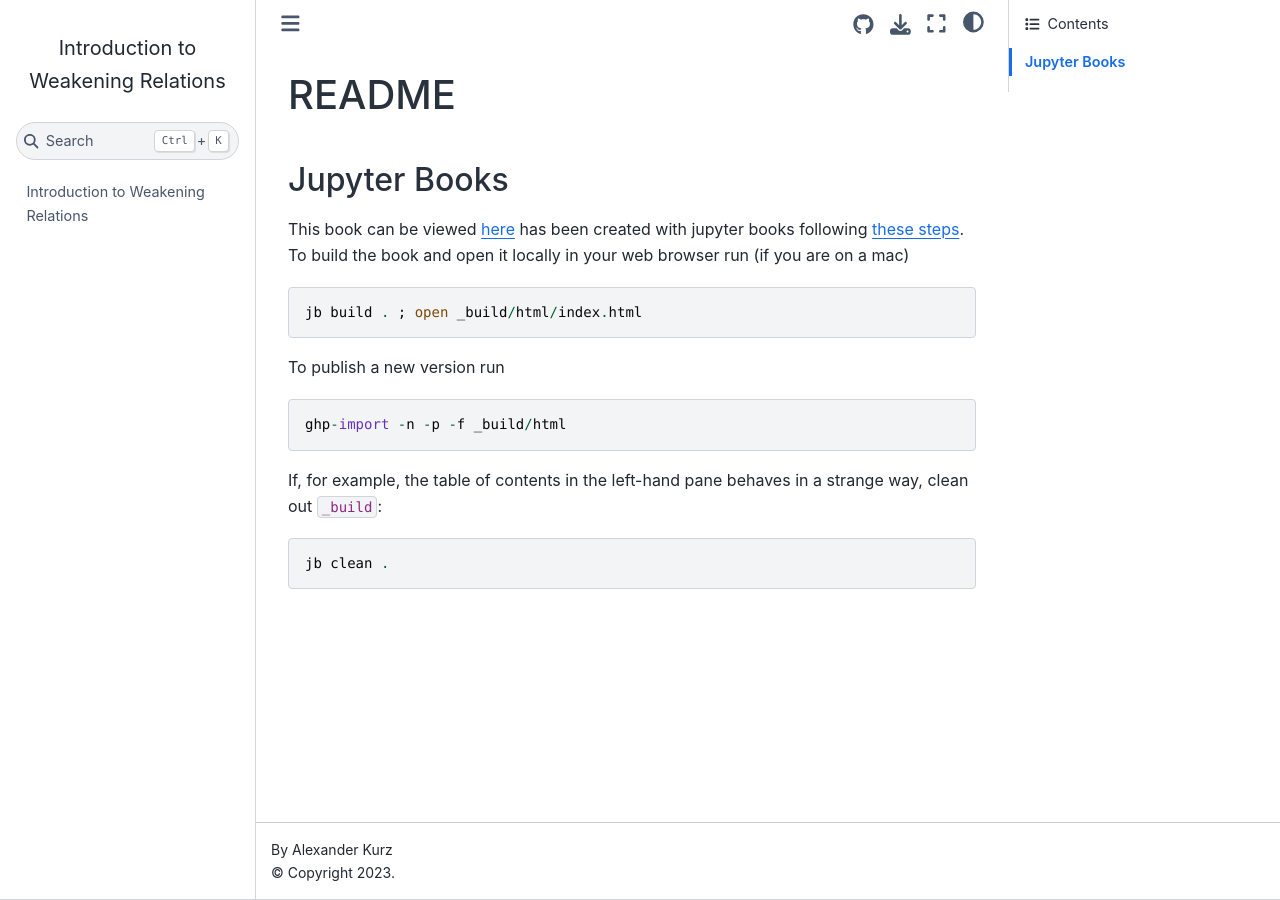
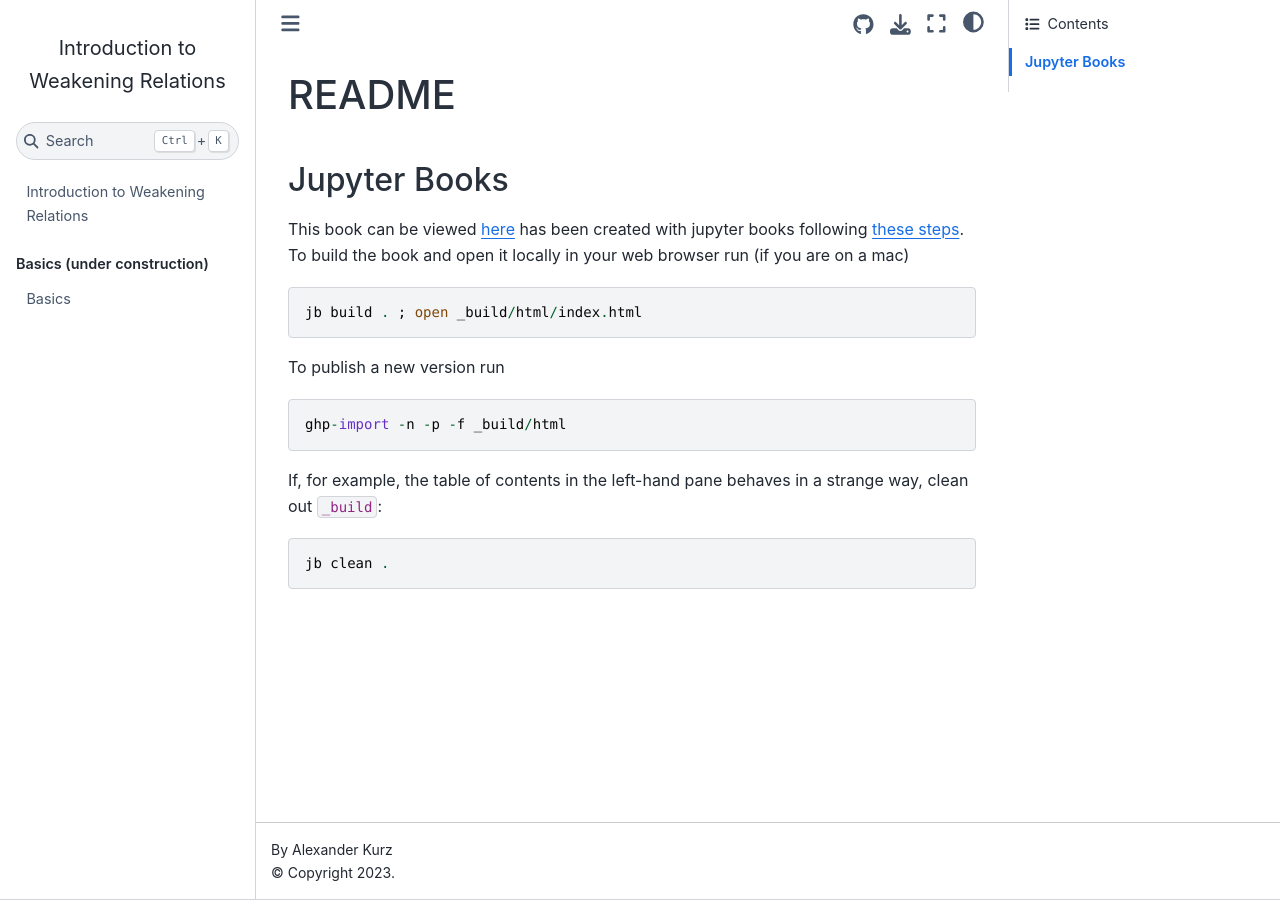
Before and after one commit to alexhkurz/introduction-to-weakening-relations, a Jupyter Book: the page built from README.md, in a window 1280 px wide. Built offline with Jupyter Book 1.0.4 settings and Sphinx 7.4.7 and the Sphinx Book theme 1.1.4, drawn with Linux system fonts in a browser that asks for light colours.

Commit message:
initial commit

```diff
--- a/contents/basics.md
+++ b/contents/basics.md
@@ -1 +1,3 @@
+# Basics
+
 **Lemma:** ...
```
Also changed, not shown: 1 other file.
